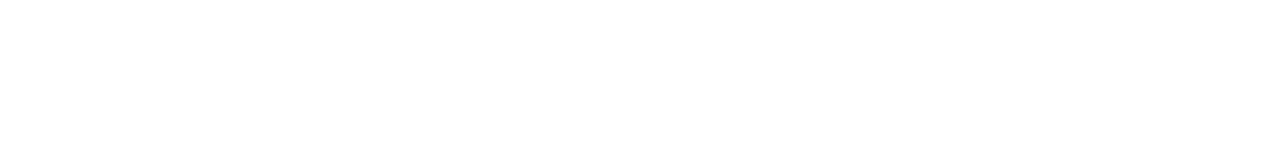
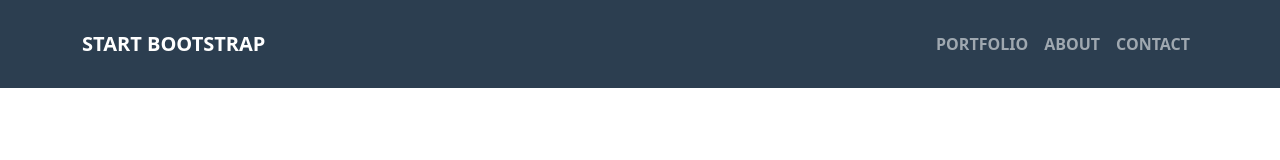
Before and after one commit to Robertodambrosio/html-css-bootstrap-freelancer, a plain HTML site: page index.html in a window 1280 px wide. Drawn offline with nearby package versions, Linux system fonts and the light colour scheme.

Commit message:
navbar bs

```diff
--- a/css/style.css
+++ b/css/style.css
@@ -1,5 +1,17 @@
+/* commons  */
+
 * {
     margin: 0;
     padding: 0;
     box-sizing: border-box;
 }
+
+
+
+
+
+/* header  */
+
+.mc_bgnav {
+    background-color: #2c3e50;
+}
--- a/index.html
+++ b/index.html
@@ -1,19 +1,61 @@
 <!DOCTYPE html>
 <html lang="en">
+
 <head>
     <meta charset="UTF-8">
     <meta http-equiv="X-UA-Compatible" content="IE=edge">
     <meta name="viewport" content="width=device-width, initial-scale=1.0">
-    <link href="https://cdn.jsdelivr.net/npm/bootstrap@5.1.3/dist/css/bootstrap.min.css" rel="stylesheet" integrity="sha384-1BmE4kWBq78iYhFldvKuhfTAU6auU8tT94WrHftjDbrCEXSU1oBoqyl2QvZ6jIW3" crossorigin="anonymous">
+    <link href="https://cdn.jsdelivr.net/npm/bootstrap@5.1.3/dist/css/bootstrap.min.css" rel="stylesheet"
+        integrity="sha384-1BmE4kWBq78iYhFldvKuhfTAU6auU8tT94WrHftjDbrCEXSU1oBoqyl2QvZ6jIW3" crossorigin="anonymous">
     <link rel="stylesheet" href="css/style.css">
     <title>BS Freelancer Roberto D'Ambrosio</title>
 </head>
+
 <body>
+    <!-- init header  -->
+    <header>
+        <nav class="navbar navbar-expand-lg navbar-dark mc_bgnav py-4">
+            <div class="container-lg">
+                <a class="navbar-brand text-uppercase fs-5 fw-bold" href="#">Start bootstrap</a>
+                <button class="navbar-toggler" type="button" data-bs-toggle="collapse" data-bs-target="#navbarNav"
+                    aria-controls="navbarNav" aria-expanded="false" aria-label="Toggle navigation">
+                    <span class="navbar-toggler-icon"></span>
+                </button>
+                <div class="collapse navbar-collapse" id="navbarNav">
+                    <ul class="navbar-nav w-100 justify-content-end text-uppercase fw-bold">
+                        <li class="nav-item">
+                            <a class="nav-link" href="#">Portfolio</a>
+                        </li>
+                        <li class="nav-item">
+                            <a class="nav-link" href="#">About</a>
+                        </li>
+                        <li class="nav-item">
+                            <a class="nav-link">Contact</a>
+                        </li>
+                    </ul>
+                </div>
+            </div>
+        </nav>
+    </header>
+    <!-- / header  -->
+    <!-- init main  -->
+    <main>
+
+    </main>
+    <!-- / main -->
+    <!-- init footer  -->
+    <footer>
+
+    </footer>
+    <!-- / footer  -->
 
 
+    <!-- script bs -->
+    <script src="https://cdn.jsdelivr.net/npm/bootstrap@5.1.3/dist/js/bootstrap.bundle.min.js"
+        integrity="sha384-ka7Sk0Gln4gmtz2MlQnikT1wXgYsOg+OMhuP+IlRH9sENBO0LRn5q+8nbTov4+1p" crossorigin="anonymous">
+    </script>
+    <!-- /script bs -->
 
+</body>
 
-
-    <script src="https://cdn.jsdelivr.net/npm/bootstrap@5.1.3/dist/js/bootstrap.bundle.min.js" integrity="sha384-ka7Sk0Gln4gmtz2MlQnikT1wXgYsOg+OMhuP+IlRH9sENBO0LRn5q+8nbTov4+1p" crossorigin="anonymous"></script>
-</body>
 </html>
```
